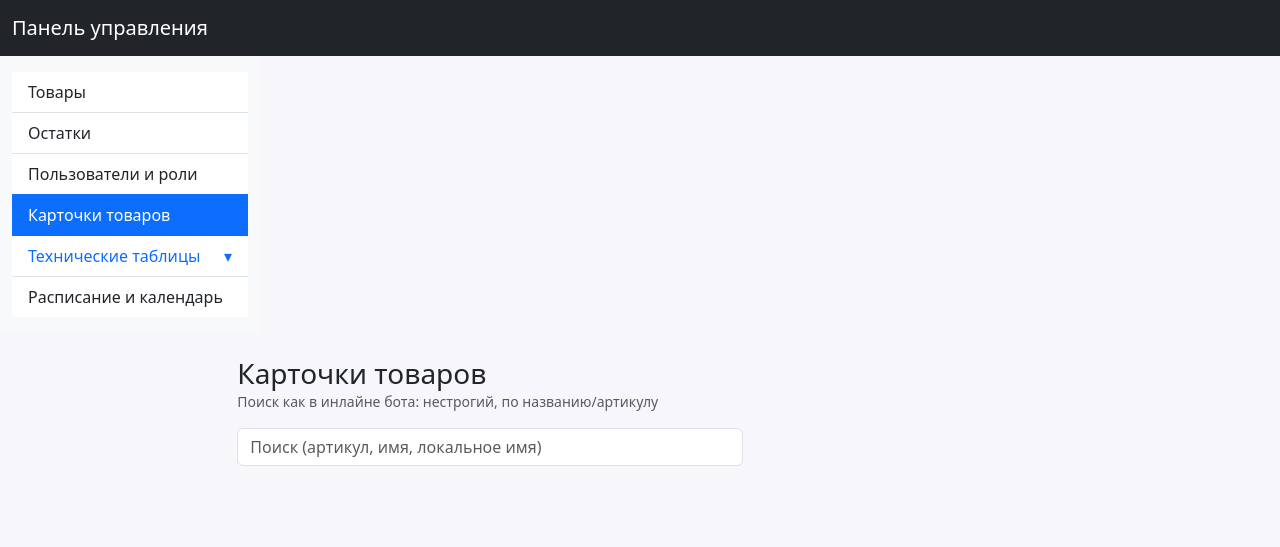
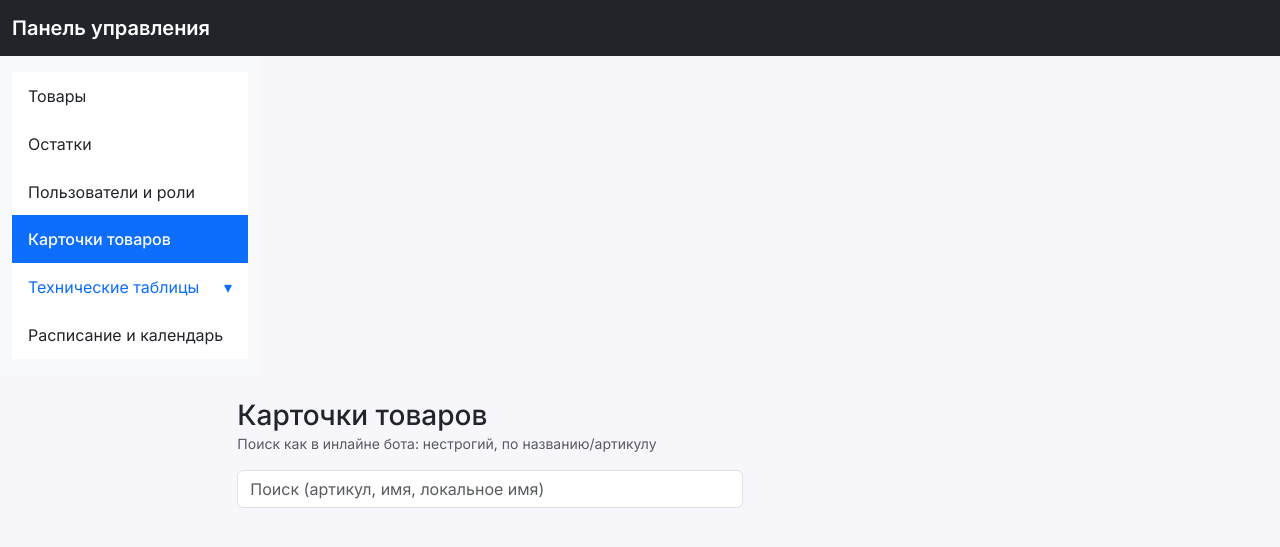
Before and after one commit to msnq-prod/Dvorik, a Flask app: page /cards in a window 1280 px wide. Shown: the top 547 px of the page. Run offline with Flask 3, Linux system fonts and the light colour scheme; data comes from the database, SQL or seed files in the repository; data that the repository does not hold is empty.

Commit message:
feat(admin): polish admin UI styling

```diff
--- /dev/null
+++ b/admin_ui/static/css/admin.css
@@ -0,0 +1,48 @@
+body {
+  background: #f7f7fb;
+  font-family: 'Inter', -apple-system, BlinkMacSystemFont, 'Segoe UI', Roboto, 'Helvetica Neue', Arial, sans-serif;
+  line-height: 1.5;
+  color: #212529;
+}
+
+.navbar-brand {
+  font-weight: 600;
+}
+
+.sidebar {
+  min-width: 260px;
+  max-width: 300px;
+  background-color: #fff;
+}
+
+
+.sidebar .list-group-item,
+.offcanvas .list-group-item {
+  border: 0;
+  border-radius: 0;
+  padding: 0.75rem 1rem;
+}
+
+.sidebar .list-group-item.active,
+.offcanvas .list-group-item.active {
+  background-color: #0d6efd;
+  color: #fff;
+  font-weight: 500;
+}
+
+.list-group-item-action:hover {
+  background-color: #f0f0f5;
+}
+
+.table-wrap {
+  overflow-x: auto;
+}
+
+.form-control,
+.form-select {
+  max-width: 720px;
+}
+
+.pk-badge {
+  font-size: 0.75rem;
+}
--- a/admin_ui/templates/base.html
+++ b/admin_ui/templates/base.html
@@ -5,13 +5,8 @@
     <meta name="viewport" content="width=device-width, initial-scale=1">
     <title>Админка БД</title>
     <link href="https://cdn.jsdelivr.net/npm/bootstrap@5.3.3/dist/css/bootstrap.min.css" rel="stylesheet">
-    <style>
-      body { background: #f7f7fb; }
-      .sidebar { min-width: 260px; max-width: 300px; }
-      .table-wrap { overflow-x: auto; }
-      .form-control, .form-select { max-width: 720px; }
-      .pk-badge { font-size: 0.75rem; }
-    </style>
+    <link href="https://fonts.googleapis.com/css2?family=Inter:wght@400;500;600&display=swap" rel="stylesheet">
+    <link href="{{ url_for('static', filename='css/admin.css') }}" rel="stylesheet">
   </head>
   <body>
     <nav class="navbar navbar-expand-lg navbar-dark bg-dark">
```
